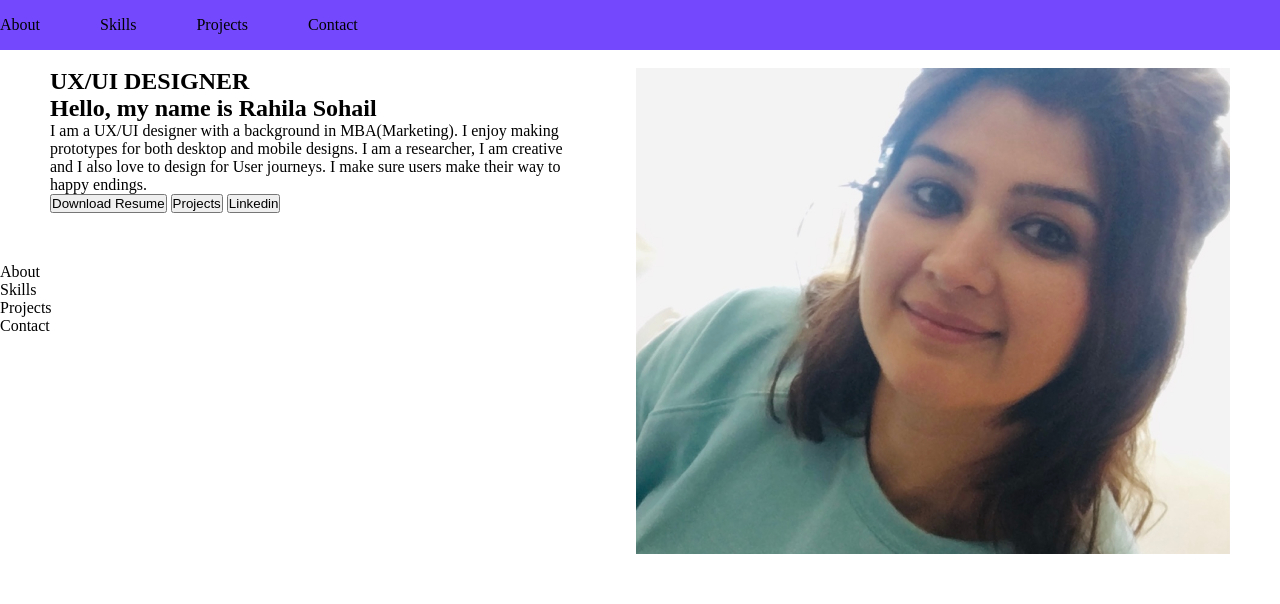
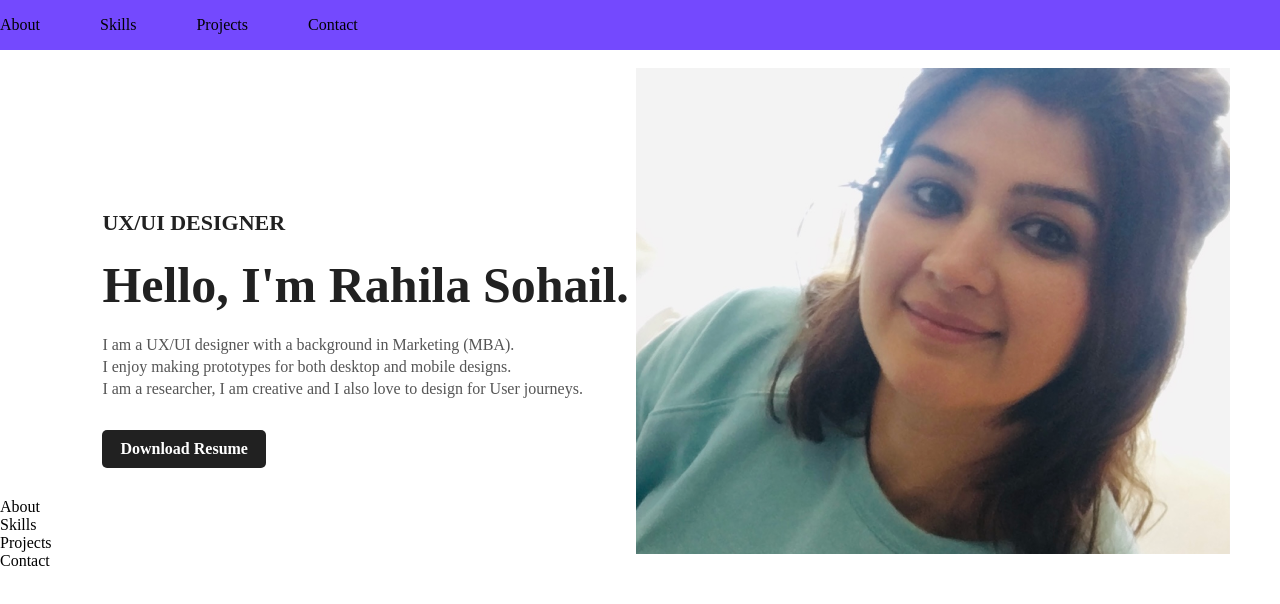
Before and after one commit to rahila2022/UX_UI_HW_17, a plain HTML site: page index.html in a window 1280 px wide. Drawn offline with Linux system fonts and the light colour scheme.

Commit message:
Updated portfolio_v1.2
Rahila Sohail

```diff
--- a/css/style.css
+++ b/css/style.css
@@ -48,5 +48,35 @@ li {
 }
 
 .herotxt {
-    padding: 50px;
+    margin-left: 8%;
+    margin-top: 15%;
 }
+
+.herotxt h1 {
+    font-size: 22px;
+    color:#212121;
+    margin-bottom: 20px;
+
+}
+
+.herotxt h2{
+    font-size: 50px;
+    color:#212121;
+    margin-bottom: 20px;
+
+}
+.herotxt p{
+    color: #555;
+    line-height: 22px;
+}
+
+.herotxt a{
+    background: #212121;
+    padding: 10px 18px;
+    text-decoration: none;
+    font-weight: bold;
+    color: #fff;
+    display: inline-block;
+    margin: 30px 0;
+    border-radius: 5px;
+}
--- a/index.html
+++ b/index.html
@@ -24,16 +24,18 @@
                 </div>
             </section>
 
-            <section class="herotxt">
-                <div>
+
+                <div class="herotxt">
                     <h1> UX/UI DESIGNER</h1>
-                    <h2> Hello, my name is Rahila Sohail</h2>
-                    <p>I am a UX/UI designer with a background in MBA(Marketing). I enjoy making prototypes for both desktop and mobile designs. I am a researcher, I am creative and I also love to design for User journeys. I make sure users make their way to happy endings.</p>
-                    <button> Download Resume</button>
-                    <button> Projects</button>
-                    <button> Linkedin</button>
+                    <h2> Hello, I'm Rahila Sohail.</h2>
+                    <p>I am a UX/UI designer with a background in Marketing (MBA).
+                        <br> I enjoy making prototypes for both desktop and mobile designs.
+                        <br> I am a researcher, I am creative and I also love to design for User journeys.
+                    </p>
+                    <a href="#"> Download Resume </a>
+
                 </div>
-            </section>
+
 
 
             <footer>
```
